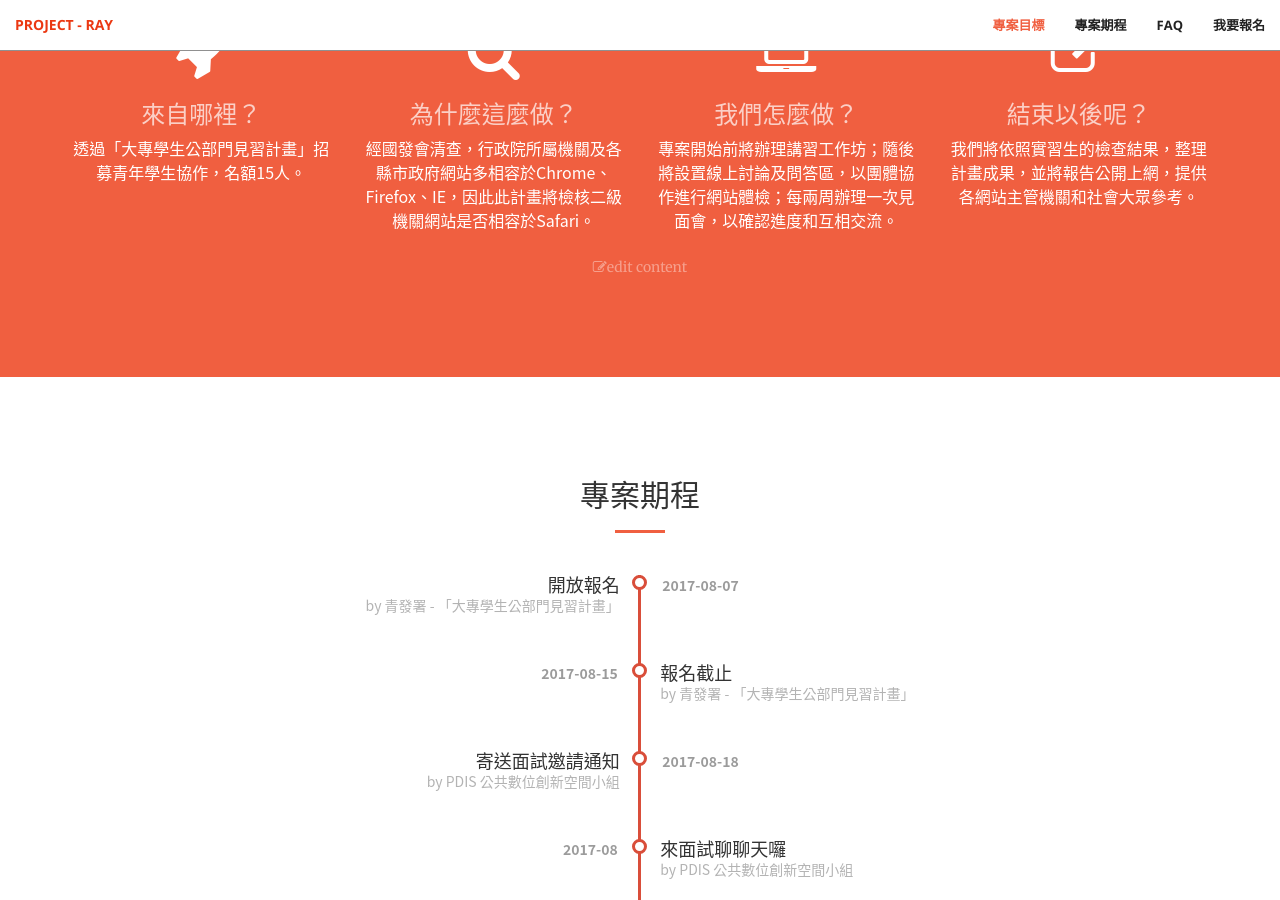
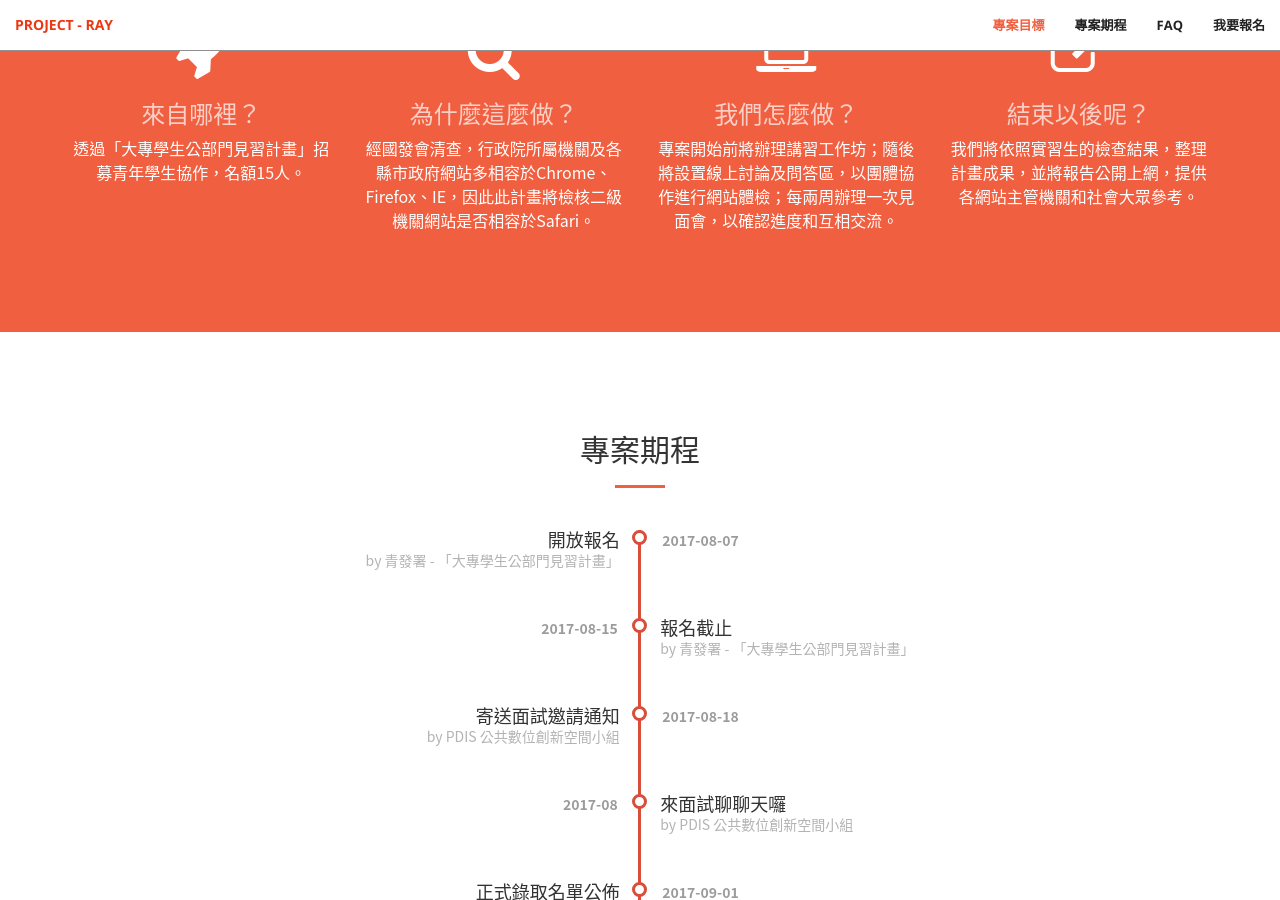
Before and after one commit to PDIS/ray2018, a Jekyll site: the page built from docs/index.html, in a window 1280 px wide and 900 px high, scrolled down 1072 px. Built offline with Jekyll 4.4.1, drawn with Linux system fonts in a browser that asks for light colours; some of the changed text lies outside the part shown.

Commit message:
remove edit link QAQ

```diff
--- a/docs/css/style.css
+++ b/docs/css/style.css
@@ -13,7 +13,8 @@
 
 .edit {
     margin-top: 25px;
-    display: block;
+    /* display: block; */
+    display: none;
     color: rgba(255, 255, 255, 0.4);
 }
 
```
